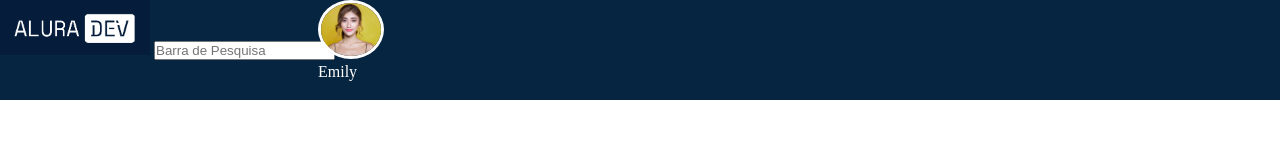
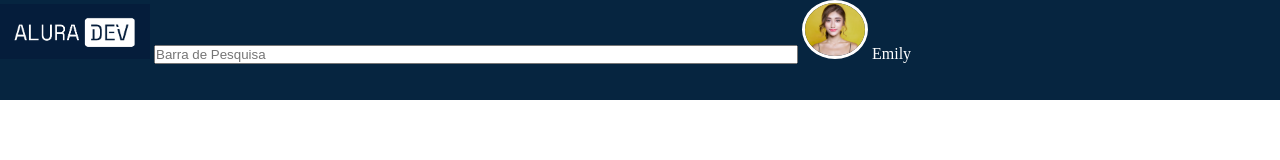
Before and after one commit to GGeres/Projetos, a plain HTML site: page Alura Challenge 1/index.html in a window 1280 px wide. Drawn offline with Linux system fonts and the light colour scheme.

Commit message:
Update 3

```diff
--- a/Alura Challenge 1/estilo.css
+++ b/Alura Challenge 1/estilo.css
@@ -22,17 +22,27 @@ header{
     background-color: #062540;
     color: white;
     height: 100px;
+
+}
+
+header>section{
+
+
 }
 
 section>img#Logo{
 
      width: 150px;
 }
+section>input{
+    width: 50%;
+}
 
 section#Perfil{
     position: absolute;
     top: 0%;
-    right: 70%;
+    right: 30%;
+    overflow: hidden;
 
 }
 
--- a/Alura Challenge 1/index.html
+++ b/Alura Challenge 1/index.html
@@ -11,11 +11,9 @@
         <section>
             <img src="img/Logo1.png" alt="Logo Dev" id="Logo">
             <input type="text" name="search" id="search" placeholder="Barra de Pesquisa">
-        </section>
-        <section id="Perfil">
             <span>
                 <img src="img/Perfil Exemplo.jpg" alt="Perfil" id="perfil_user">
-                <p>Emily</p>
+                Emily
             </span>
         </section>
 
```
